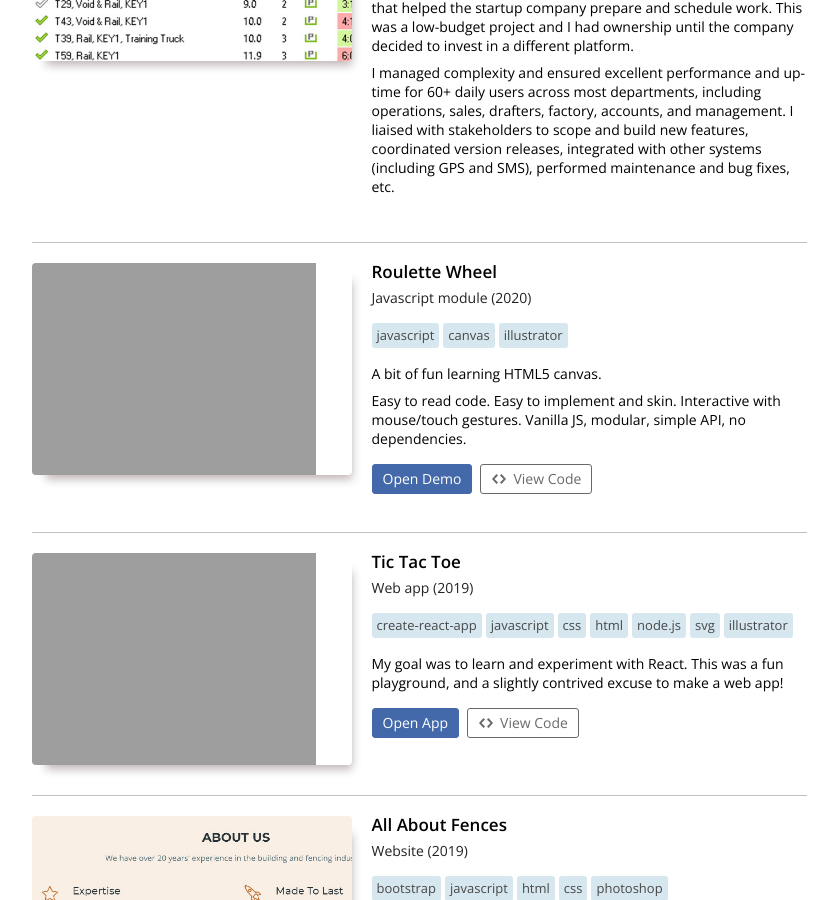
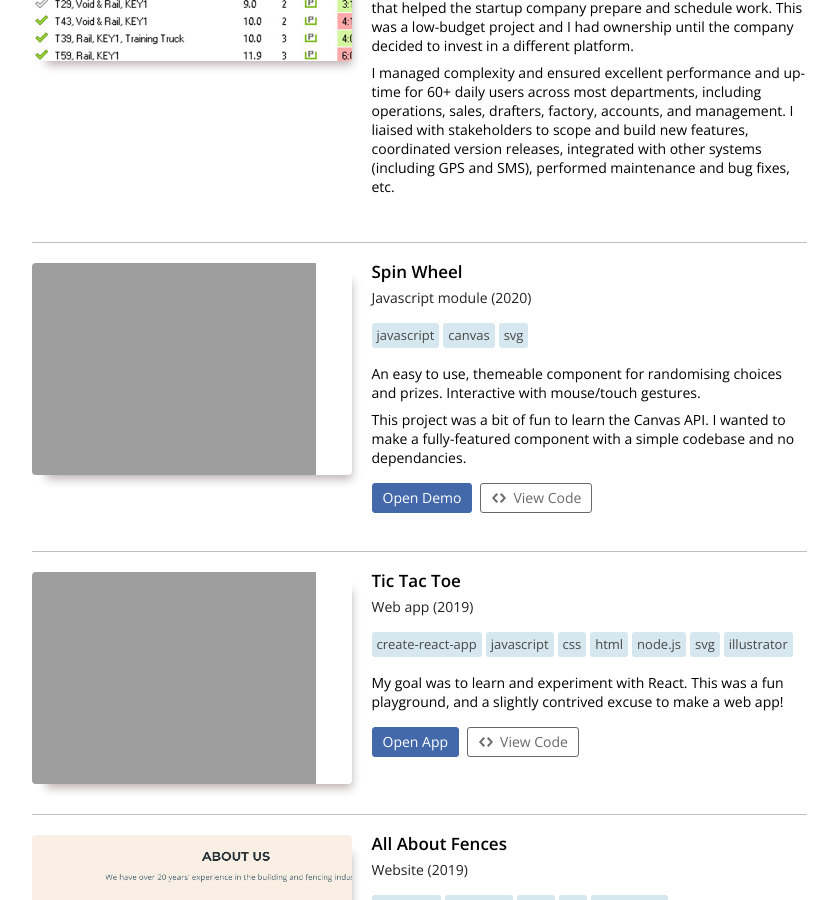
Before and after one commit to CrazyTim/crazytim-portfolio, a Jekyll site: the page built from index.html, in a window 1280 px wide and 900 px high, scrolled down 1057 px. Shown: the whole window, without its empty margins (221-1059 px from the left). Built offline with Jekyll 4.4.1, drawn with Linux system fonts in a browser that asks for light colours.

Commit message:
Fix spin wheel title and broken url due to repo name change

```diff
--- a/index.html
+++ b/index.html
@@ -140,21 +140,21 @@ title: 'CrazyTim - Software Developer / Designer'
 
         <article>
           <figure>
-            <img alt="thumbnail" loading="lazy" src="https://crazytim.github.io/roulette-wheel/repo-thumbnail.jpg">
+            <img alt="thumbnail" loading="lazy" src="https://crazytim.github.io/spin-wheel/repo-thumbnail.jpg">
           </figure>
           <div>
-            <h4>Roulette Wheel</h4>
+            <h4>Spin Wheel</h4>
             <div class="description">Javascript module (2020)</div>
-            <div class="tags">javascript,canvas,illustrator</div>
+            <div class="tags">javascript,canvas,svg</div>
             <div class="content">
-              <p>A bit of fun learning HTML5 canvas.</p>
-              <p>Easy to read code. Easy to implement and skin. Interactive with mouse/touch gestures. Vanilla JS, modular, simple API, no dependencies.</p>
+              <p>An easy to use, themeable component for randomising choices and prizes. Interactive with mouse/touch gestures.</p>
+              <p>This project was a bit of fun to learn the Canvas API. I wanted to make a fully-featured component with a simple codebase and no dependancies.</p>
             </div>
             <div class="links">
-              <a class="button" href="https://crazytim.github.io/roulette-wheel">
+              <a class="button" href="https://crazytim.github.io/spin-wheel">
                 <span>Open Demo</span>
               </a>
-              <a class="button code" href="https://github.com/crazytim/roulette-wheel/">
+              <a class="button code" href="https://github.com/crazytim/spin-wheel/">
                 {% include img/icon-code.svg %}
                 <span>View Code</span>
               </a>
```
